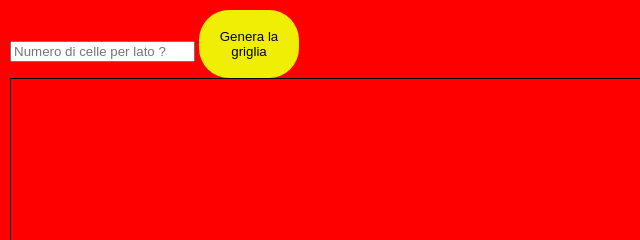
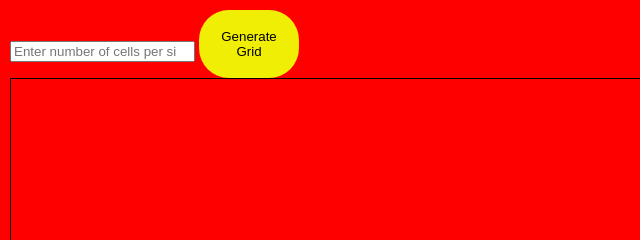
Before and after one commit to stebra1972/Etch, a plain HTML site: page index.html in a window 1280 px wide. Shown: the top 240 px of the page, 0-640 px from the left. Drawn offline with Linux system fonts and the light colour scheme.

Commit message:
Make important change

```diff
--- a/index.html
+++ b/index.html
@@ -10,9 +10,8 @@
 </head>
 
 <body>
-
-  <input type="number" id="sideLengthInput" placeholder="Numero di celle per lato ?" min="1" />
-  <button onclick="generateGrid()">Genera la griglia</button>
+  <input type="number" id="sideLengthInput" placeholder="Enter number of cells per side" min="1" />
+  <button onclick="generateGrid()">Generate Grid</button>
   <div id="gridContainer"></div>
 
   <script src="script.js"></script>
--- a/script.js
+++ b/script.js
@@ -1,4 +1,3 @@
-
 
 
 function generateGrid() {
@@ -7,9 +6,11 @@
     const sideLength = parseInt(sideLengthInput.value);
 
     if (isNaN(sideLength) || sideLength <= 0) {
-            alert("Per favore inserisci un numero superiore  a 0");
+        alert("Please enter a valid number greater than 0.");
         return;
     }
+
+
 
 
         gridContainer.innerHTML = '';
@@ -29,9 +30,11 @@
             gridContainer.appendChild(cell);
         }
 
+
+
         animate();
+    }
 
-    }
 
 
 
```
Lines whose indentation alone changed are shown as unchanged.
